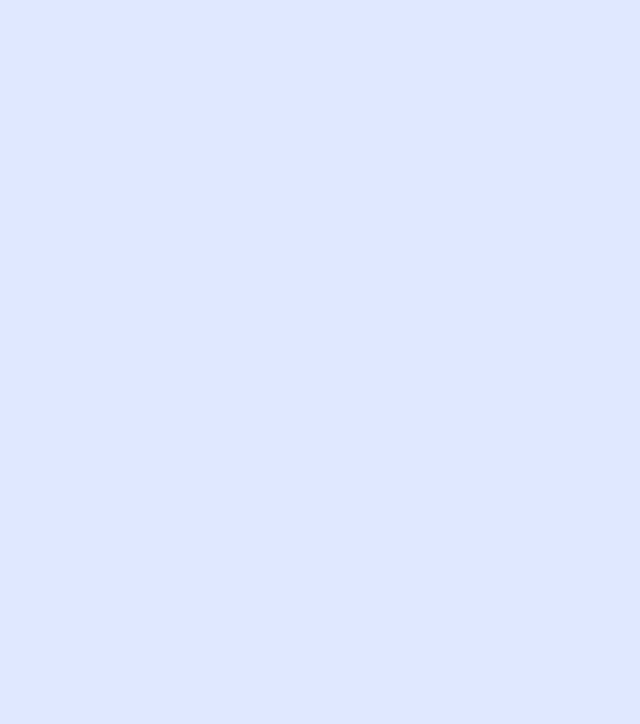
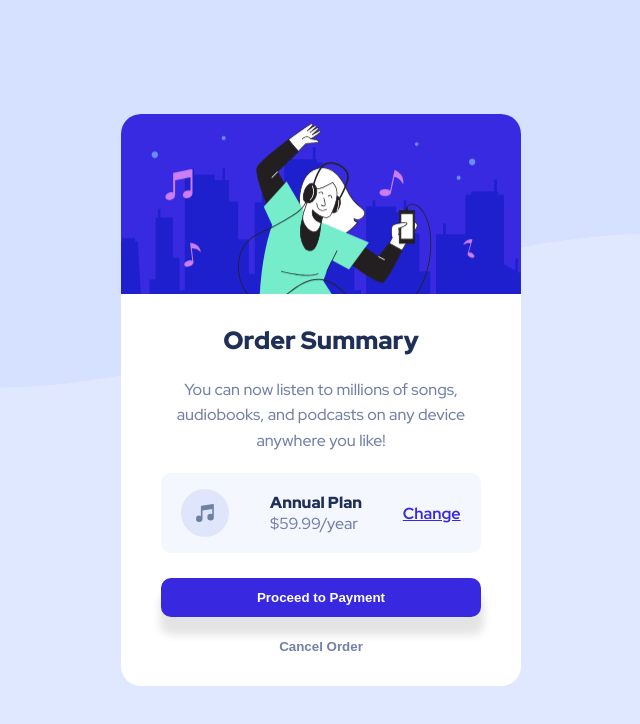
Before and after one commit to jeissongomezdev/Order-Summary-Component, a plain HTML site: page index.html in a window 1280 px wide. Shown: the whole page, without its empty margins (319-959 px from the left). Drawn offline with Linux system fonts and the light colour scheme.

Commit message:
Se termina el proyecto

```diff
--- a/index.html
+++ b/index.html
@@ -10,7 +10,29 @@
       href="./images/favicon-32x32.png"
     />
     <title>Frontend Mentor | Order summary card</title>
-    <link rel="stylesheet" href="/styles.css" />
+    <link rel="stylesheet" href="styles.css" />
   </head>
-  <body></body>
+  <body>
+    <main class="main-container">
+      <section class="order-card">
+        <article class="order-card__img">
+        </article>
+
+        <article class="order-card__info">
+          <h1 class="info__title">Order Summary</h1>
+          <p class="info__paragraph">You can now listen to millions of songs, audiobooks, and podcasts on any device anywhere you like!</p>
+
+          <div class="info__summary">
+            <img src="/images/icon-music.svg" alt="" class="summay__icon">
+            <div class="summary__detail">
+              <h2>Annual Plan</h2>
+              <span>$59.99/year</span>
+            </div>
+            <a href="" class="summary__change">Change</a>
+          </div>
+          <button class="button primary-button">Proceed to Payment</button>
+          <button class="button secondary-button">Cancel Order</button>
+        </article>
+      </section>
+    </main>
 </html>
--- a/styles.css
+++ b/styles.css
@@ -24,3 +24,137 @@ body {
   --desaturated-blue: hsl(224, 23%, 55%);
   --dark-blue: hsl(223, 47%, 23%);
 }
+
+.button {
+  border: none;
+  background: none;
+  width: 100%;
+  font-weight: 700;
+  cursor: pointer;
+  padding: 12px 24px;
+  margin: 5px 0;
+}
+
+.main-container {
+  display: flex;
+  justify-content: center;
+  align-items: center;
+  width: 100vw;
+  height: 100vh;
+  background-image: url(/images/pattern-background-mobile.svg);
+  background-position: center;
+  background-repeat: no-repeat;
+  background-size: cover;
+}
+
+.order-card {
+  width: 320px;
+  background-color: white;
+  border-radius: 20px;
+}
+
+.order-card__img {
+  background-image: url(/images/illustration-hero.svg);
+  background-position: center;
+  background-repeat: no-repeat;
+  background-size: cover;
+  border-radius: 20px 20px 0 0;
+  width: 100%;
+  height: 180px;
+}
+
+.order-card__info {
+  padding: 15px 25px;
+  text-align: center;
+}
+
+.info__title {
+  font-weight: 900;
+  color: var(--dark-blue);
+  margin-top: 15px;
+}
+
+.info__paragraph {
+  margin: 20px 0;
+  color: var(--desaturated-blue);
+  line-height: 1.6rem;
+}
+
+.info__summary {
+  display: flex;
+  justify-content: space-around;
+  align-items: center;
+  width: 100%;
+  height: 80px;
+  background-color: var(--very-pale-blue);
+  border-radius: 10px;
+  margin: 20px 0;
+}
+
+.summary__detail {
+  text-align: left;
+}
+
+.summary__detail h2 {
+  color: var(--dark-blue);
+  font-weight: 900;
+  font-size: 1rem;
+}
+
+.summary__detail span {
+  color: var(--desaturated-blue);
+}
+
+.summary__change {
+  color: var(--bright-blue);
+  font-weight: 700;
+}
+
+.primary-button {
+  background-color: var(--bright-blue);
+  border-radius: 10px;
+  color: white;
+  box-shadow: 1px 16px 8px 2px rgba(0, 0, 0, 0.11);
+  -webkit-box-shadow: 1px 16px 8px 2px rgba(0, 0, 0, 0.11);
+  -moz-box-shadow: 1px 16px 8px 2px rgba(0, 0, 0, 0.11);
+  transition: all 250ms ease;
+}
+
+.primary-button:hover {
+  transform: translate(-1px, -1px);
+}
+
+.primary-button:active {
+  transform: translate(1px, 1px);
+}
+
+.secondary-button {
+  color: var(--desaturated-blue);
+  font-weight: 800;
+}
+
+.secondary-button:hover {
+  text-decoration: underline;
+}
+
+@media only screen and (min-width: 1140px) {
+  .main-container {
+    background-image: url(/images/pattern-background-desktop.svg);
+    background-position: top;
+    background-size: contain;
+  }
+
+  .order-card {
+    width: 400px;
+    background-color: white;
+    border-radius: 20px;
+  }
+
+  .order-card__info {
+    padding: 15px 40px;
+  }
+
+  .info__title {
+    font-size: 25px;
+  }
+}
```
